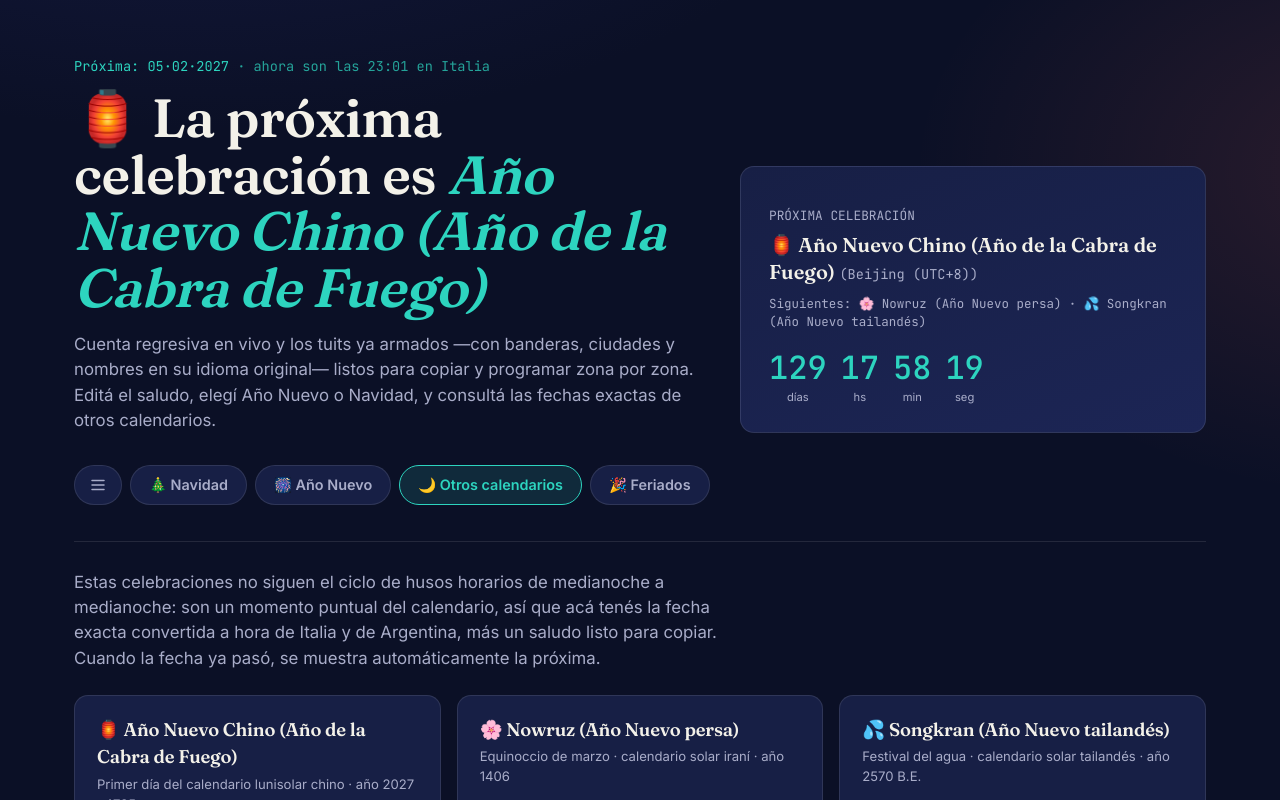
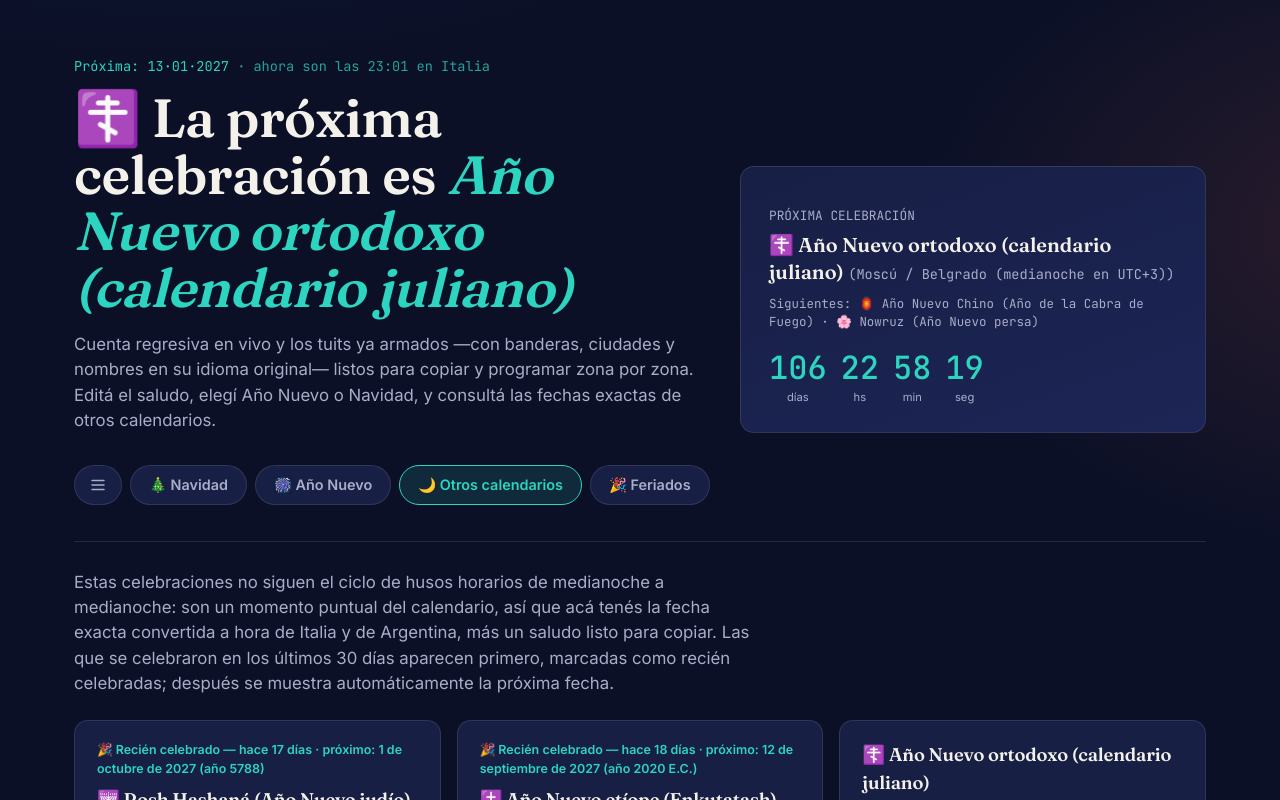
Before and after one commit to hagigliotti/new_year, a plain HTML site: page index.html in a window 1280 px wide. Both pictures are taken after a click on the button "🌙 Otros calendarios". Shown: the top 800 px of the page. Drawn offline with Linux system fonts and the light colour scheme.

Commit message:
Add files via upload

```diff
--- a/index.html
+++ b/index.html
@@ -553,6 +553,7 @@
   .cal-card dl{margin:0 0 14px; font-size:.9rem;}
   .cal-card dt{color:var(--text-dim); font-family:'JetBrains Mono', monospace; font-size:.75rem; margin-top:8px;}
   .cal-card dd{margin:2px 0 0; color:var(--text);}
+  .cal-recent{font-size:.78rem; color:var(--accent); font-weight:600; margin:0 0 8px;}
   .cal-note{font-size:.78rem; color:var(--text-dim); font-style:italic; margin:8px 0 14px;}
 
   footer{
@@ -632,7 +633,7 @@
     </section>
 
     <section id="panel-other" hidden>
-      <p class="lede" style="margin:28px 0 0;">Estas celebraciones no siguen el ciclo de husos horarios de medianoche a medianoche: son un momento puntual del calendario, así que acá tenés la fecha exacta convertida a hora de Italia y de Argentina, más un saludo listo para copiar. Cuando la fecha ya pasó, se muestra automáticamente la próxima.</p>
+      <p class="lede" style="margin:28px 0 0;">Estas celebraciones no siguen el ciclo de husos horarios de medianoche a medianoche: son un momento puntual del calendario, así que acá tenés la fecha exacta convertida a hora de Italia y de Argentina, más un saludo listo para copiar. Las que se celebraron en los últimos 30 días aparecen primero, marcadas como recién celebradas; después se muestra automáticamente la próxima fecha.</p>
       <div class="cal-grid" id="cal-grid"></div>
     </section>
 
@@ -1318,6 +1319,17 @@ function whatsappUrl(text){
   return `https://wa.me/?text=${encodeURIComponent(text)}`;
 }
 
+// Botones compactos para compartir, que van al lado de "📅 Agendar" en
+// Otros calendarios y Feriados cuando la tarjeta de tuit completa está
+// oculta (así siempre se puede tuitear, aunque los tuits estén desactivados).
+function shareButtons(text, copyLabel){
+  if (!text) return '';
+  return `
+          <a class="tweet-btn" href="${twitterIntentUrl(text)}" target="_blank" rel="noopener noreferrer">🐦 Tuitear</a>
+          <a class="tweet-btn" href="${whatsappUrl(text)}" target="_blank" rel="noopener noreferrer">💬 WhatsApp</a>
+          <button class="copy-btn" data-text="${encodeURIComponent(text)}">${copyLabel}</button>`;
+}
+
 function icsDateUTC(date){
   const p = n => String(n).padStart(2, '0');
   return `${date.getUTCFullYear()}${p(date.getUTCMonth()+1)}${p(date.getUTCDate())}T${p(date.getUTCHours())}${p(date.getUTCMinutes())}${p(date.getUTCSeconds())}Z`;
@@ -1518,8 +1530,8 @@ const OTHER_CALENDARS = [
       { utcDate: '2026-09-11T00:00:00+03:00', year: '2019 E.C.' },
       { utcDate: '2027-09-12T00:00:00+03:00', year: '2020 E.C.' },
     ],
-    greeting: (year) => `✝️ #Enkutatash ${year.split(' ')[0]}\n🌼☀️🇪🇹🎉`,
-    note: null
+    greeting: (year) => `✝️ #Enkutatash ${year.split(' ')[0]}\n🌼☀️🇪🇹🇪🇷🎉`,
+    note: 'También lo celebra Eritrea, y la Iglesia copta de Egipto festeja el mismo día su Año Nuevo (Nayrouz). Cae el 11 de septiembre, o el 12 en el año previo a un bisiesto gregoriano.'
   },
   {
     emoji: '🏮', name: 'Año Nuevo Chino (Año de la Cabra de Fuego)', sub: 'Primer día del calendario lunisolar chino',
@@ -1528,7 +1540,7 @@ const OTHER_CALENDARS = [
       { utcDate: '2027-02-06T00:00:00+08:00', year: '2027 · 4725' },
     ],
     greeting: (year) => `🏮 #ChineseNewYear ${year.split(' ')[0]}\n🧧🐐🎆🥟🐉`,
-    note: null
+    note: 'El mismo Año Nuevo lunar se celebra como Tết en Vietnam y Seollal en Corea (en general, el mismo día).'
   },
   {
     emoji: '🌸', name: 'Nowruz (Año Nuevo persa)', sub: 'Equinoccio de marzo · calendario solar iraní',
@@ -1545,7 +1557,23 @@ const OTHER_CALENDARS = [
     recurring: { month: 3, day: 13, offset: 7 }, // fecha gregoriana fija todos los años
     yearLabel: (gregorianYear) => `${gregorianYear + 543} B.E.`,
     greeting: (year) => `💦 #Songkran ${year}\n🌊🙏🇹🇭🎊`,
-    note: 'Se celebra oficialmente del 13 al 15 de abril.'
+    note: 'Se celebra oficialmente del 13 al 15 de abril. Laos (Pi Mai), Camboya (Choul Chnam Thmey), Myanmar (Thingyan) y Sri Lanka (Aluth Avurudu) festejan su Año Nuevo en esos mismos días.'
+  },
+  {
+    emoji: '🏔️', name: 'Navavarsha (Año Nuevo nepalí, Bikram Sambat)', sub: '1 de Baisakh · calendario oficial de Nepal (~57 años adelante del gregoriano)',
+    place: 'Katmandú (UTC+5:45)',
+    recurring: { month: 3, day: 14, offset: 5.75 },
+    yearLabel: (gregorianYear) => `${gregorianYear + 57} B.S.`,
+    greeting: (year) => `🏔️ #NepaliNewYear ${year}\n🇳🇵🌺🎉`,
+    note: 'Fecha aproximada: el 1 de Baisakh cae el 13 o el 14 de abril según el año.'
+  },
+  {
+    emoji: '☦️', name: 'Año Nuevo ortodoxo (calendario juliano)', sub: '"Año Nuevo viejo" · 13 días detrás del gregoriano',
+    place: 'Moscú / Belgrado (medianoche en UTC+3)',
+    recurring: { month: 0, day: 14, offset: 3 },
+    yearLabel: (gregorianYear) => `${gregorianYear}`,
+    greeting: (year) => `☦️ ¡Feliz Año Nuevo ortodoxo ${year}!\n🇷🇸🇷🇺🇲🇰🇲🇪🥂✨`,
+    note: 'Se festeja la noche del 13 al 14 de enero en Serbia, Rusia, Macedonia del Norte, Montenegro y otras comunidades que siguen el calendario juliano.'
   },
   {
     emoji: '🌙', name: 'Año Nuevo islámico (1 Muharram)', sub: 'Calendario lunar Hijri — depende del avistamiento de la luna',
@@ -1568,19 +1596,64 @@ function resolveCalendarInstance(cal, now){
   return { utcDate: utcDate.toISOString(), year: cal.yearLabel(target.getFullYear()) };
 }
 
+// Si la celebración ocurrió hace poco (dentro de RECENT_DAYS), la devuelve
+// para destacarla arriba como "recién celebrada" — así no desaparece de la
+// vista apenas pasa la fecha.
+const RECENT_DAYS = 30;
+function recentCalendarInstance(cal, now){
+  const minMs = now.getTime() - RECENT_DAYS * 86400000;
+  let past;
+  if (cal.instances){
+    past = cal.instances.filter(inst => new Date(inst.utcDate) < now).pop();
+  } else {
+    const { month, day, offset } = cal.recurring;
+    const y = now.getUTCFullYear();
+    const thisYear = offsetToLocalMidnightUTC(offset, y, month, day);
+    const py = thisYear < now.getTime() ? y : y - 1;
+    past = { utcDate: new Date(offsetToLocalMidnightUTC(offset, py, month, day)).toISOString(), year: cal.yearLabel(py) };
+  }
+  if (!past || new Date(past.utcDate).getTime() < minMs) return null;
+  return past;
+}
+
+// Fecha en el epicentro de la celebración (no en UTC ni en Italia, que
+// pueden caer el día anterior).
+function epicenterDate(cal, inst){
+  const offsetH = cal.recurring
+    ? cal.recurring.offset
+    : (() => { const m = inst.utcDate.match(/([+-])(\d\d):(\d\d)$/); return m ? (m[1] === '-' ? -1 : 1) * (+m[2] + m[3] / 60) : 0; })();
+  const local = new Date(new Date(inst.utcDate).getTime() + offsetH * 3600000);
+  return new Intl.DateTimeFormat('es-AR', { dateStyle:'long', timeZone:'UTC' }).format(local);
+}
+
 function renderCalendars(){
   const grid = document.getElementById('cal-grid');
   const now = new Date();
   const ordered = OTHER_CALENDARS
-    .map(c => ({ cal: c, inst: resolveCalendarInstance(c, now) }))
-    .sort((a, b) => new Date(a.inst.utcDate) - new Date(b.inst.utcDate));
-  grid.innerHTML = ordered.map(({ cal: c, inst }) => {
+    .map(c => ({ cal: c, inst: resolveCalendarInstance(c, now), recent: recentCalendarInstance(c, now) }))
+    .sort((a, b) => {
+      // Las recién celebradas van primero (la más reciente arriba)
+      if (a.recent && b.recent) return new Date(b.recent.utcDate) - new Date(a.recent.utcDate);
+      if (a.recent) return -1;
+      if (b.recent) return 1;
+      return new Date(a.inst.utcDate) - new Date(b.inst.utcDate);
+    });
+  grid.innerHTML = ordered.map(({ cal: c, inst: nextInst, recent }) => {
+    const inst = recent || nextInst;
     const d = new Date(inst.utcDate);
     const italy = new Intl.DateTimeFormat('es-AR', { dateStyle:'long', timeStyle:'short', timeZone:'Europe/Rome' }).format(d);
     const arg = new Intl.DateTimeFormat('es-AR', { dateStyle:'long', timeStyle:'short', timeZone:'America/Argentina/Buenos_Aires' }).format(d);
     const greeting = c.greeting(inst.year);
+    let recentLine = '';
+    if (recent){
+      const ago = Math.floor((now - d) / 86400000);
+      const nextD = new Date(nextInst.utcDate);
+      const nextTxt = nextD > now ? ` · próximo: ${epicenterDate(c, nextInst)} (año ${nextInst.year})` : '';
+      recentLine = `<p class="cal-recent">🎉 Recién celebrado — ${ago === 0 ? 'hoy' : ago === 1 ? 'ayer' : `hace ${ago} días`}${nextTxt}</p>`;
+    }
     return `
       <div class="cal-card">
+        ${recentLine}
         <h3>${c.emoji} ${c.name}</h3>
         <p class="cal-sub">${c.sub} · año ${inst.year}</p>
         <dl>
@@ -1600,6 +1673,7 @@ function renderCalendars(){
         </div>` : ''}
         <div class="tweet-foot" style="margin-top:12px; padding-top:0; border-top:none;">
           <button class="ics-btn" data-ics-title="${encodeURIComponent(c.name)}" data-ics-desc="${encodeURIComponent(c.sub + ' · ' + c.place)}" data-ics-start="${d.toISOString()}" data-ics-allday="0">📅 Agendar</button>
+          ${showTweets ? '' : shareButtons(greeting, 'Copiar saludo')}
         </div>
       </div>`;
   }).join('');
@@ -1643,19 +1717,18 @@ function shiftTrasladable(date){
   return date;
 }
 
-// Las conmemoraciones de duelo (Memoria, Malvinas) y las religiosas
-// solemnes (Viernes Santo) quedan sin "tweet": no corresponde armarles un
-// saludo festivo. Güemes/San Martín llevan un texto de homenaje, no de
-// "feliz día", porque conmemoran su muerte.
+// Las conmemoraciones de duelo (Memoria, Malvinas), las religiosas
+// solemnes (Viernes Santo) y Güemes/San Martín llevan un texto de homenaje,
+// no un "feliz día": no corresponde armarles un saludo festivo.
 function getArgHolidays(year){
   const easter = easterSunday(year);
   return [
     { emoji: '🎊', name: 'Año Nuevo', date: dUTC(year, 0, 1), tweet: '🎊 ¡Feliz Año Nuevo! 🇦🇷\n🥂✨🎉', note: 'Comienzo del año calendario gregoriano.' },
     { emoji: '🎭', name: 'Carnaval (lunes)', date: addDays(easter, -48), tweet: '🎭 ¡Feliz Carnaval! 🇦🇷\n🎉🥁🎊', note: 'Se celebra el lunes y el martes previos al Miércoles de Ceniza, con desfiles de murgas y comparsas en todo el país.' },
     { emoji: '🎭', name: 'Carnaval (martes)', date: addDays(easter, -47), tweet: '🎭 ¡Feliz Carnaval! 🇦🇷\n🎉🥁🎊', note: 'Último día de Carnaval antes de la Cuaresma cristiana.' },
-    { emoji: '🕊️', name: 'Día Nacional de la Memoria por la Verdad y la Justicia', date: dUTC(year, 2, 24), note: 'Recuerda a las víctimas del golpe de Estado de 1976 y del terrorismo de Estado ejercido durante la última dictadura militar (1976-1983).' },
-    { emoji: '✝️', name: 'Viernes Santo', date: addDays(easter, -2), note: 'Conmemora la crucifixión de Jesucristo, dentro de la Semana Santa cristiana.' },
-    { emoji: '🎖️', name: 'Día del Veterano y de los Caídos en la Guerra de Malvinas', date: dUTC(year, 3, 2), note: 'Homenajea a los caídos y veteranos de la Guerra de Malvinas de 1982, iniciada el 2 de abril de ese año.' },
+    { emoji: '🕊️', name: 'Día Nacional de la Memoria por la Verdad y la Justicia', date: dUTC(year, 2, 24), tweet: '🕊️ Día Nacional de la Memoria por la Verdad y la Justicia 🇦🇷\n#NuncaMás', note: 'Recuerda a las víctimas del golpe de Estado de 1976 y del terrorismo de Estado ejercido durante la última dictadura militar (1976-1983).' },
+    { emoji: '✝️', name: 'Viernes Santo', date: addDays(easter, -2), tweet: '✝️ Viernes Santo\n🙏🕊️', note: 'Conmemora la crucifixión de Jesucristo, dentro de la Semana Santa cristiana.' },
+    { emoji: '🎖️', name: 'Día del Veterano y de los Caídos en la Guerra de Malvinas', date: dUTC(year, 3, 2), tweet: '🎖️ Hoy honramos a los veteranos y caídos en la Guerra de Malvinas 🇦🇷\n#MalvinasArgentinas', note: 'Homenajea a los caídos y veteranos de la Guerra de Malvinas de 1982, iniciada el 2 de abril de ese año.' },
     { emoji: '⚒️', name: 'Día del Trabajador', date: dUTC(year, 4, 1), tweet: '⚒️ ¡Feliz Día del Trabajador! 🇦🇷\n✊🎉', note: 'Día Internacional de los Trabajadores, en homenaje a los Mártires de Chicago y la jornada laboral de 8 horas.' },
     { emoji: '🏛️', name: 'Día de la Revolución de Mayo', date: dUTC(year, 4, 25), tweet: '🏛️ ¡Feliz 25 de Mayo! 🇦🇷\n🎉🏛️', note: 'Recuerda la Revolución de Mayo de 1810, que dio origen al primer gobierno patrio en el Río de la Plata.' },
     { emoji: '🚩', name: 'Paso a la Inmortalidad del Gral. Güemes', date: shiftTrasladable(dUTC(year, 5, 17)), tweet: '🚩 Hoy conmemoramos el Paso a la Inmortalidad del Gral. Martín Miguel de Güemes 🇦🇷\n🎖️🙏', note: `Recuerda la muerte del Gral. Martín Miguel de Güemes en 1821, defensor del norte argentino durante la guerra de la independencia. ${ARG_TRASLADABLE_NOTE}` },
@@ -1774,7 +1847,7 @@ function renderHolidayGrid(gridId, getListFn){
             <button class="copy-btn" data-text="${encodeURIComponent(h.tweet)}">Copiar tuit</button>
           </div>
         </div>` : ''}
-        <div class="tweet-foot" style="margin-top:12px; padding-top:0; border-top:none;">${icsBtn}</div>
+        <div class="tweet-foot" style="margin-top:12px; padding-top:0; border-top:none;">${icsBtn}${showTweets ? '' : shareButtons(h.tweet, 'Copiar tuit')}</div>
       </div>`;
   }).join('');
 }
```
Also changed, not shown: README.md.
